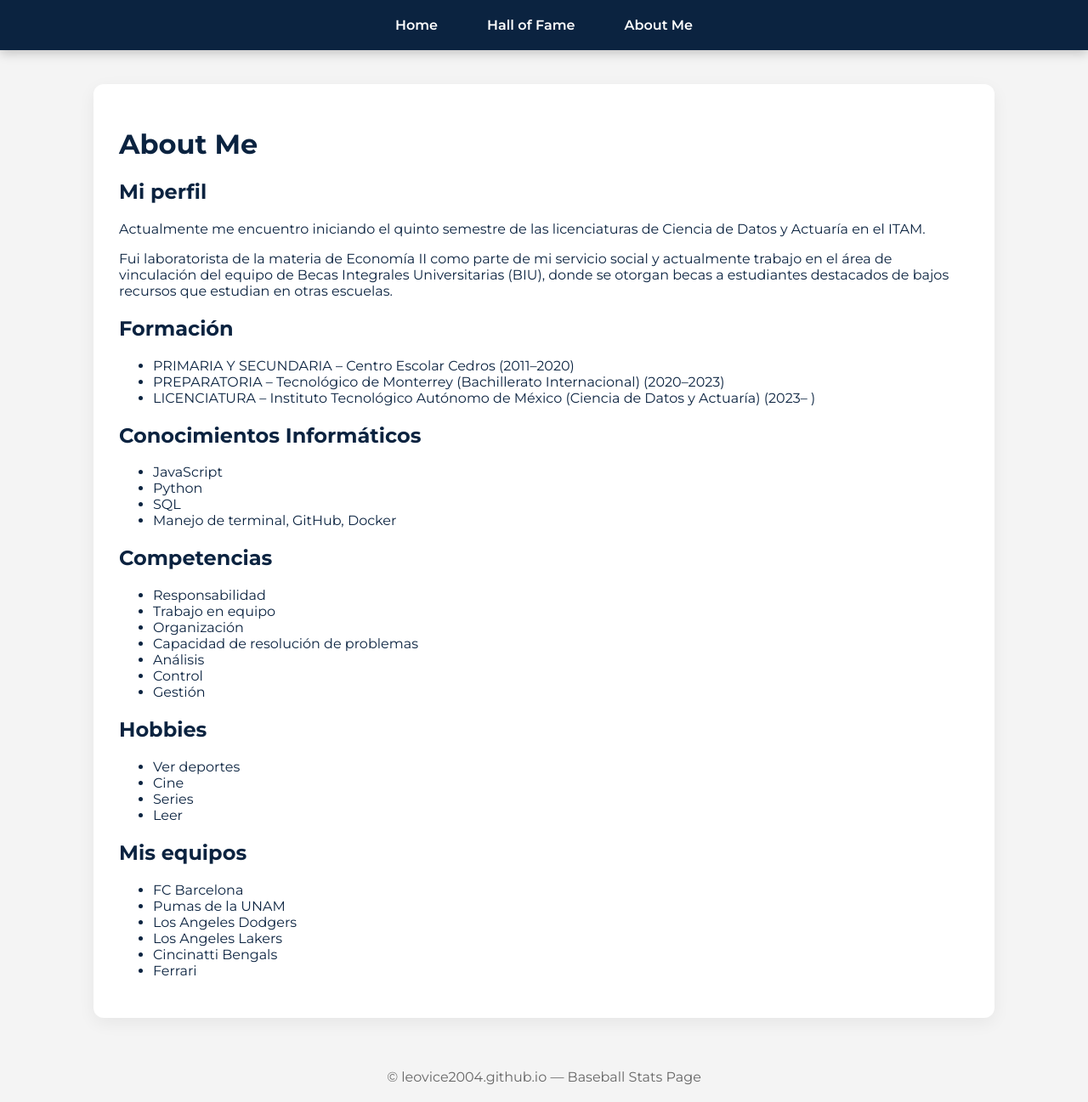
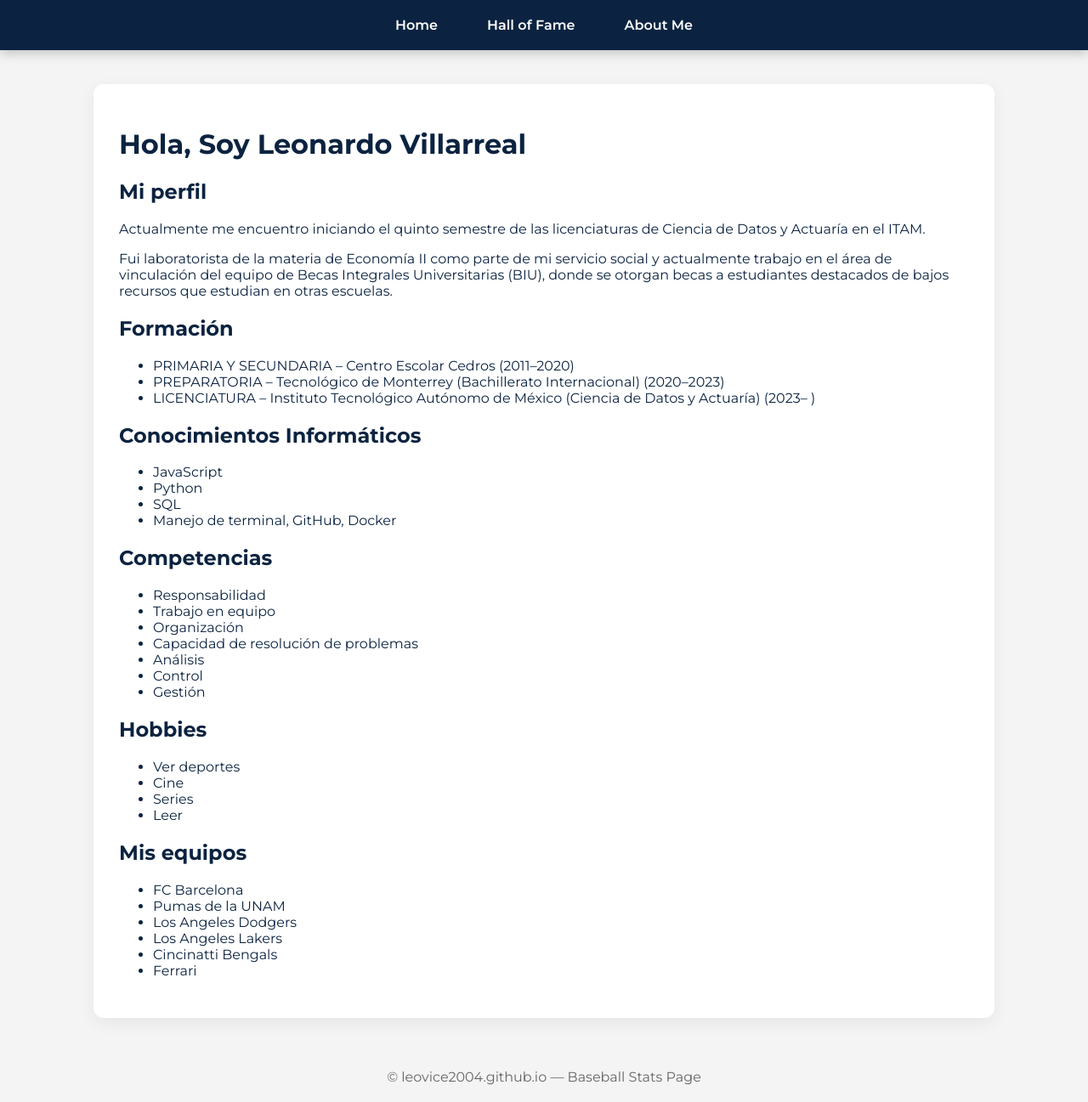
Before and after one commit to leovice2004/leovice2004.github.io, a Jekyll site: the page built from about_me.md, in a window 1280 px wide. Shown: the whole page at 85% size. Built offline with Jekyll 4.4.1, drawn with Linux system fonts in a browser that asks for light colours.

Commit message:
Update about_me.md

```diff
--- a/about_me.md
+++ b/about_me.md
@@ -6,7 +6,7 @@ permalink: /about_me/
 
 ---
 
-# About Me
+# Hola, Soy Leonardo Villarreal
 
 ## Mi perfil
 Actualmente me encuentro iniciando el quinto semestre de las licenciaturas de Ciencia de Datos y Actuaría en el ITAM.
```
